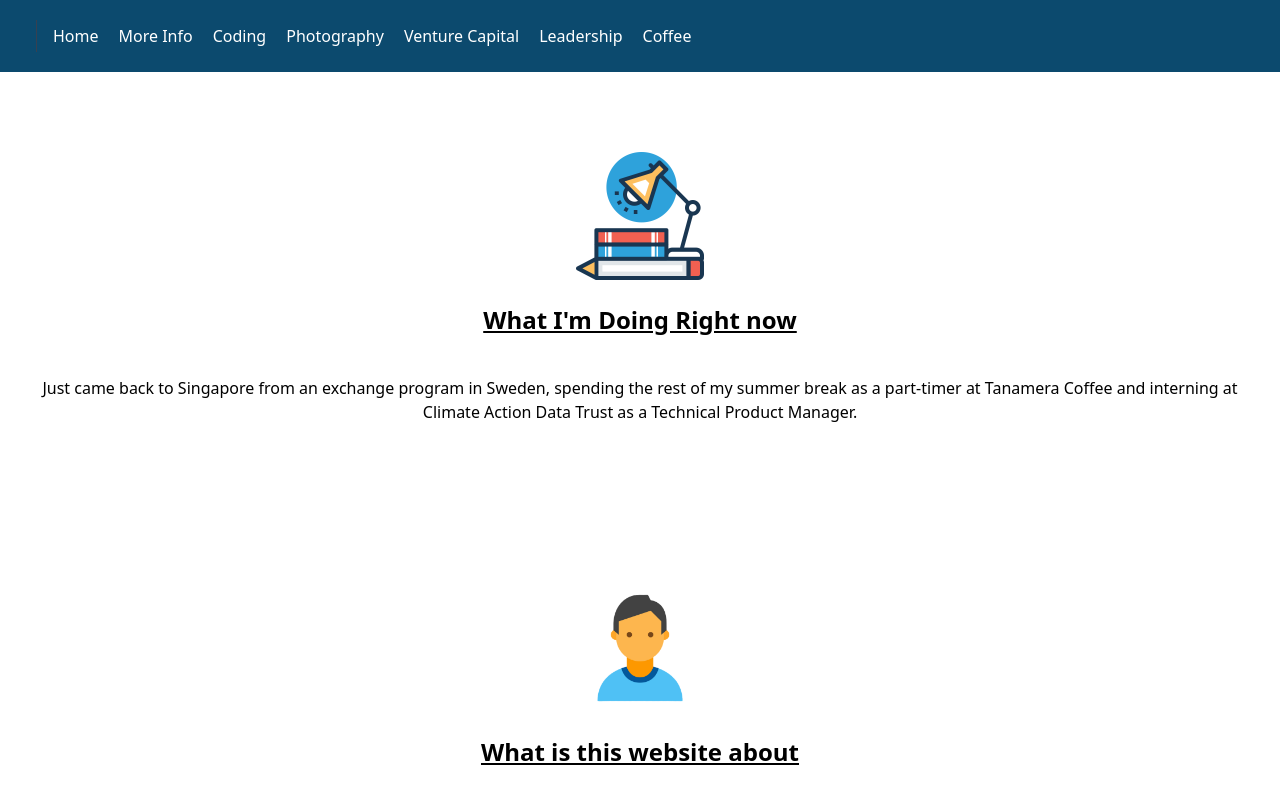
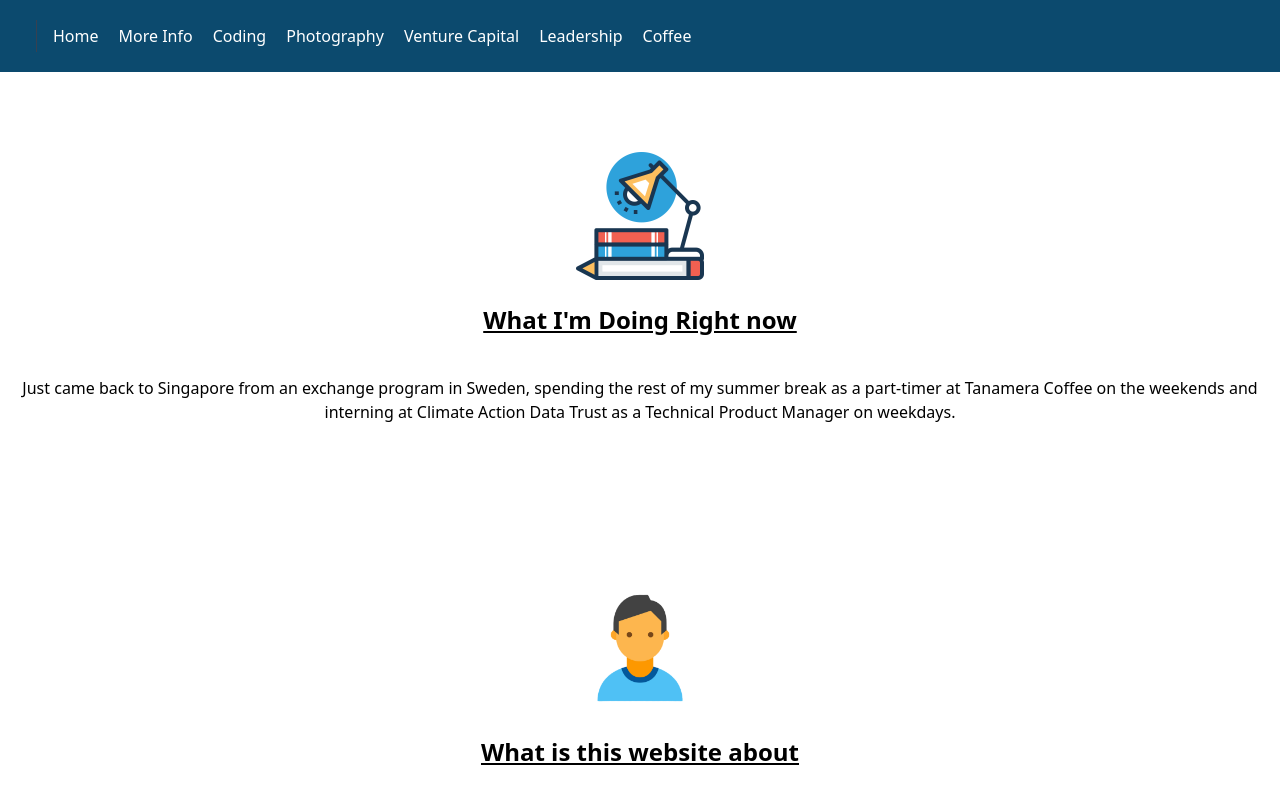
Before and after one commit to erickch123/erick-website, a React (Create React App) app: page /About in a window 1280 px wide. Shown: the top 800 px of the page. Built offline with nearby package versions, Linux system fonts and the light colour scheme.

Commit message:
small deetails

```diff
--- a/src/pages/About.js
+++ b/src/pages/About.js
@@ -26,7 +26,7 @@ const AboutContent = [
   {
     logo: require('../images/stud.png'),
     header:"What I'm Doing Right now",
-    description: "Just came back to Singapore from an exchange program in Sweden, spending the rest of my summer break as a part-timer at Tanamera Coffee and interning at Climate Action Data Trust as a Technical Product Manager.",
+    description: "Just came back to Singapore from an exchange program in Sweden, spending the rest of my summer break as a part-timer at Tanamera Coffee on the weekends and interning at Climate Action Data Trust as a Technical Product Manager on weekdays.",
   },
   {
     logo: require('../images/person.png'),
```
